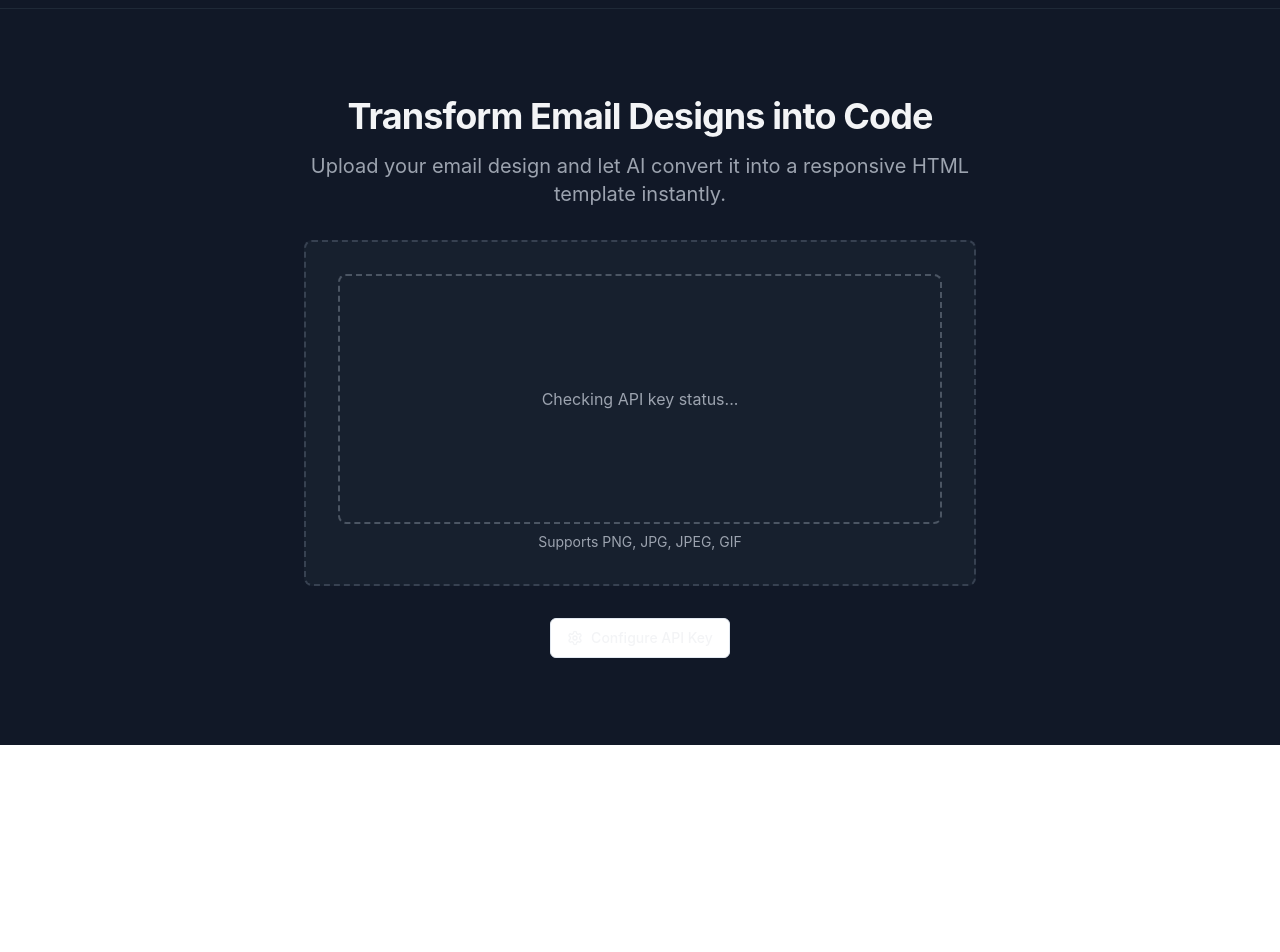
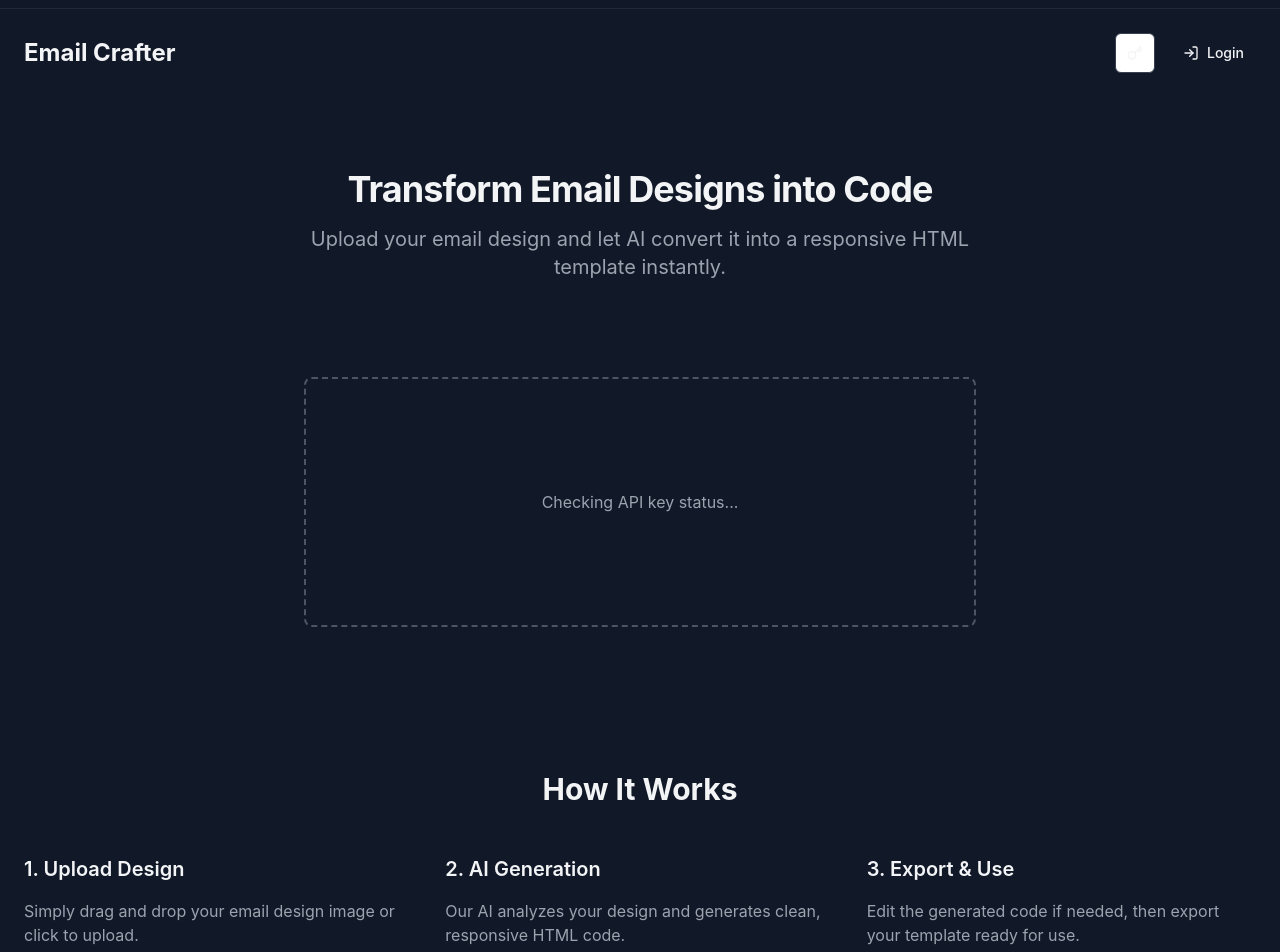
Before and after one commit to vikashsparxit/emailcraftsman, a React (Vite) app: page / in a window 1280 px wide. Shown: the part 60-1012 px from the top of the page. Before the commit the page ends 805 px from the top, so only its background shows below. Built offline with nearby package versions, Linux system fonts and the light colour scheme; no server answers.

Commit message:
Reverted to edit da40d959-ca90-4ebf-ac15-91189dd5c907: "Fix modal behavior for editor loading
Ensure that clicking the "Open in Editor" button closes the modal and loads the HTML content into the editor for both code and preview views.
[skip gpt_engineer]"

```diff
--- a/src/components/Header.tsx
+++ /dev/null
@@ -1,18 +0,0 @@
-import { UserNav } from './UserNav';
-
-interface HeaderProps {
-  onOpenTemplate: (html: string) => void;
-}
-
-const Header = ({ onOpenTemplate }: HeaderProps) => {
-  return (
-    <header className="border-b border-gray-800">
-      <div className="container mx-auto px-4 py-4 flex justify-between items-center">
-        <h1 className="text-xl font-semibold">Email Crafter</h1>
-        <UserNav onOpenTemplate={onOpenTemplate} />
-      </div>
-    </header>
-  );
-};
-
-export default Header;
--- a/src/components/LandingPage.tsx
+++ b/src/components/LandingPage.tsx
@@ -1,7 +1,8 @@
 import React from 'react';
 import FileUpload from './FileUpload';
+import { UserNav } from './UserNav';
 import { Button } from './ui/button';
-import { Settings } from 'lucide-react';
+import { Key } from 'lucide-react';
 
 interface LandingPageProps {
   onFileUpload: (file: File) => void;
@@ -10,28 +11,72 @@ interface LandingPageProps {
 
 const LandingPage = ({ onFileUpload, onOpenSettings }: LandingPageProps) => {
   return (
-    <div className="flex flex-col items-center justify-center min-h-[calc(100vh-4rem)] p-4">
-      <div className="max-w-2xl w-full text-center space-y-8">
-        <div className="space-y-4">
-          <h2 className="text-4xl font-bold tracking-tight">Transform Email Designs into Code</h2>
-          <p className="text-xl text-gray-400">
+    <div className="min-h-screen bg-gray-900 text-gray-100">
+      <div className="max-w-7xl mx-auto px-6 py-6 space-y-12">
+        {/* Header Section */}
+        <div className="flex justify-between items-center">
+          <h1 className="text-2xl font-bold">Email Crafter</h1>
+          <div className="flex items-center gap-4">
+            <Button
+              variant="outline"
+              size="icon"
+              className="text-gray-100 hover:bg-gray-800 border-gray-700"
+              onClick={onOpenSettings}
+              aria-label="API Keys"
+            >
+              <Key className="h-4 w-4" />
+            </Button>
+            <UserNav />
+          </div>
+        </div>
+
+        {/* Hero Section */}
+        <div className="text-center space-y-4 py-12">
+          <h1 className="text-4xl font-bold tracking-tight">
+            Transform Email Designs into Code
+          </h1>
+          <p className="text-xl text-gray-400 max-w-2xl mx-auto">
             Upload your email design and let AI convert it into a responsive HTML template instantly.
           </p>
         </div>
 
-        <div className="p-8 border-2 border-dashed border-gray-700 rounded-lg bg-gray-800/50">
+        {/* Uploader Section */}
+        <div className="relative max-w-2xl mx-auto">
           <FileUpload onFileUpload={onFileUpload} />
-          <p className="mt-2 text-sm text-gray-400">Supports PNG, JPG, JPEG, GIF</p>
         </div>
 
-        <Button
-          variant="outline"
-          onClick={onOpenSettings}
-          className="gap-2"
-        >
-          <Settings className="w-4 h-4" />
-          Configure API Key
-        </Button>
+        {/* Features Section */}
+        <div className="py-24 space-y-12">
+          <h2 className="text-3xl font-bold text-center mb-12">How It Works</h2>
+          <div className="grid md:grid-cols-3 gap-8">
+            <div className="space-y-4">
+              <h3 className="text-xl font-semibold">1. Upload Design</h3>
+              <p className="text-gray-400">
+                Simply drag and drop your email design image or click to upload.
+              </p>
+            </div>
+            <div className="space-y-4">
+              <h3 className="text-xl font-semibold">2. AI Generation</h3>
+              <p className="text-gray-400">
+                Our AI analyzes your design and generates clean, responsive HTML code.
+              </p>
+            </div>
+            <div className="space-y-4">
+              <h3 className="text-xl font-semibold">3. Export & Use</h3>
+              <p className="text-gray-400">
+                Edit the generated code if needed, then export your template ready for use.
+              </p>
+            </div>
+          </div>
+        </div>
+
+        {/* Footer */}
+        <footer className="border-t border-gray-800 py-6 mt-12">
+          <div className="flex justify-between items-center">
+            <p className="text-gray-400">Copyright Sparx IT Solutions Pvt. Ltd</p>
+            <p className="text-gray-400">Powered by TrueAgents.ai</p>
+          </div>
+        </footer>
       </div>
     </div>
   );
--- a/src/pages/Index.tsx
+++ b/src/pages/Index.tsx
@@ -15,7 +15,7 @@ import LandingPage from '@/components/LandingPage';
 import EditorView from '@/components/EditorView';
 import ProcessingLoader from '@/components/ProcessingLoader';
 import { useAuth } from '@/contexts/AuthContext';
-import Header from '@/components/Header';
+import { UserNav } from '@/components/UserNav';
 import { supabase } from "@/integrations/supabase/client";
 
 interface GeneratedContent {
@@ -24,9 +24,11 @@ interface GeneratedContent {
 }
 
 const extractTemplateContent = (response: string): GeneratedContent => {
+  // Extract notes if they exist (everything after "Key points:")
   const notesMatch = response.match(/Key points:\s*([\s\S]*)/);
   const notes = notesMatch ? notesMatch[1].trim() : '';
 
+  // Extract HTML (everything between the first and last HTML tags)
   const htmlMatch = response.match(/<html[\s\S]*<\/html>/);
   const html = htmlMatch ? htmlMatch[0] : '';
 
@@ -160,15 +162,18 @@ const Index = () => {
   const handleOpenTemplate = (templateHtml: string) => {
     console.log('Opening template in editor:', templateHtml.substring(0, 100) + '...');
     setHtml(templateHtml);
-    setNotes(''); // Reset notes for loaded template
     setShowEditor(true);
   };
 
   return (
     <div className="min-h-screen bg-gray-900 text-gray-100">
-      <Header onOpenTemplate={handleOpenTemplate} />
+      <header className="border-b border-gray-800">
+        <div className="container mx-auto px-4 py-4 flex justify-between items-center">
+          <h1 className="text-xl font-semibold">Email Crafter</h1>
+          <UserNav onOpenTemplate={handleOpenTemplate} />
+        </div>
+      </header>
 
-      <main>
       {!showEditor && !isProcessing && (
         <LandingPage
           onFileUpload={handleFileUpload}
@@ -189,7 +194,6 @@ const Index = () => {
           onExport={handleExport}
         />
       )}
-      </main>
 
       <Dialog open={isSettingsOpen} onOpenChange={setIsSettingsOpen}>
         <DialogContent>
```
Lines whose indentation alone changed are shown as unchanged.
